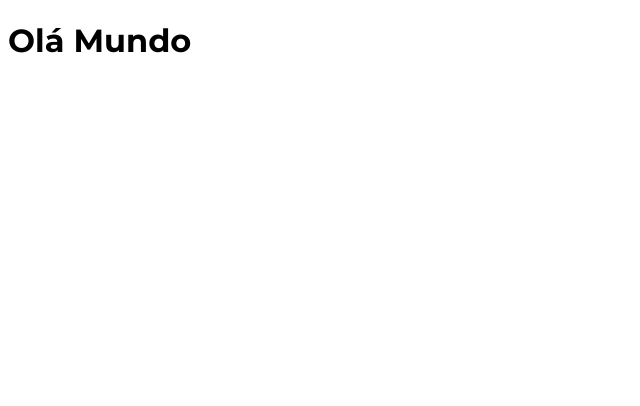
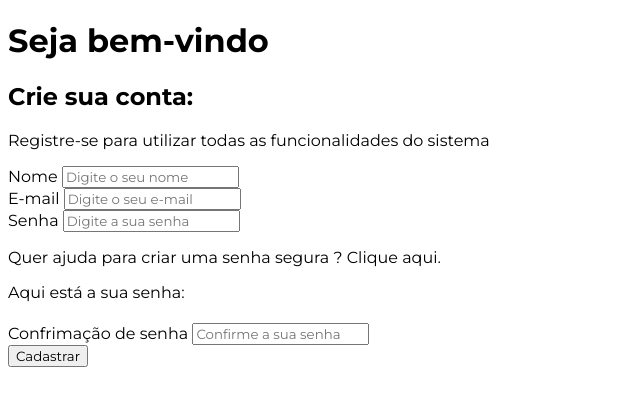
Before and after one commit to SamuelR499/gerador-de-senha, a plain HTML site: page index.htm in a window 1280 px wide. Shown: the whole page, without its empty margins (0-640 px from the left). Drawn offline with Linux system fonts and the light colour scheme.

Commit message:
feat: index.html, estrutura da pagina

```diff
--- a/index.htm
+++ b/index.htm
@@ -14,7 +14,42 @@
 </head>
 
 <body>
-<h1>Olá Mundo</h1>
+    <div id="register-container">
+        <div id="gegister-banner">
+            <div id="register-layer">
+                <h1>Seja bem-vindo</h1>
+            </div>
+        </div>
+        <div id="register-form">
+            <h2>Crie sua conta:</h2>
+            <p>Registre-se para utilizar todas as funcionalidades do sistema</p>
+            <div class="form-control">
+                <label for="name">Nome</label>
+                <input type="text" name="name" id="name" placeholder="Digite o seu nome">
+            </div>
+            <div class="form-control">
+                <label for="email">E-mail</label>
+                <input type="text" name="email" id="email" placeholder="Digite o seu e-mail">
+            </div>
+            <div class="form-control">
+                <label for="password">Senha</label>
+                <input type="password" name="password" id="password" placeholder="Digite a sua senha">
+            </div>
+            <p>
+                Quer ajuda para criar uma senha segura ?
+                <span id="generate-password">Clique aqui.</span>
+            </p>
+            <div id="generated-password">
+                <p>Aqui está a sua senha:</p>
+                <h4></h4>
+            </div>
+            <div class="form-control">
+                <label for="confirmpassowrd">Confrimação de senha</label>
+                <input type="password" name="confirmpassowrd" id="confirmpassowrd" placeholder="Confirme a sua senha">
+            </div>
+            <input type="submit" value="Cadastrar">
+        </div>
+    </div>
 </body>
 
 </html>
```
